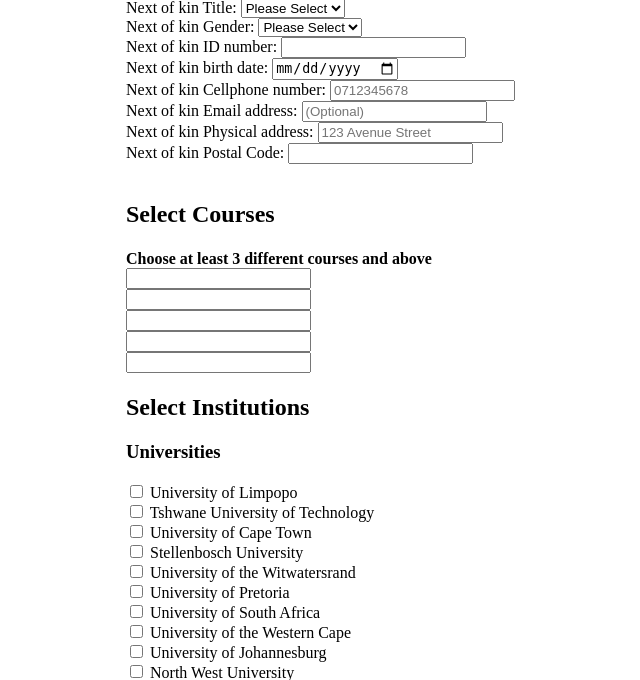
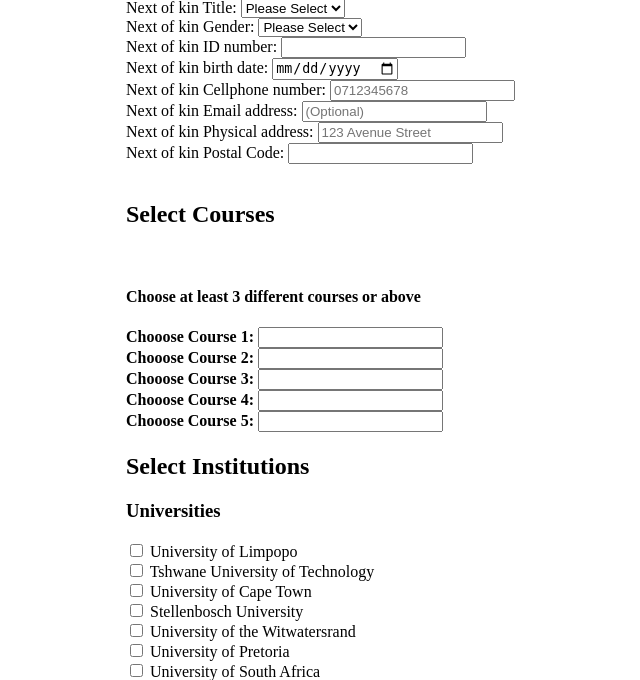
Before and after one commit to Vutlhari109/my-projects, a Python web app: template templates/form.html in a window 1280 px wide. Shown: the part 790-1470 px from the top of the page, without its empty margins (4-644 px from the left). Run offline with Jinja, Linux system fonts and the light colour scheme; the template is opened without the code that fills it, so the values that code supplies are empty.

Commit message:
Updated templates folder

```diff
--- a/templates/form.html
+++ b/templates/form.html
@@ -215,12 +215,18 @@
       <br>
 <!-- Choose Institutions you are interested in -->
 <h2>Select Courses </h2>
-<h4> Choose at least 3 different courses and above
+<br>
+<h4> Choose at least 3 different courses or above<h4>
 <div id="courses">
+  <label for"course1">Chooose Course 1:</label>
   <input type="text" name="courses" required><br>
+  <label for="course2">Chooose Course 2:</label>
   <input type="text" name="courses" required><br>
+  <label for="course3">Chooose Course 3:</label>
   <input type="text" name="courses" required><br>
+  <label for="course4">Chooose Course 4:</label>
   <input type="text" name="courses" ><br>
+  <label for="course5">Chooose Course 5:</label>
   <input type="text" name="courses" ><br>
 </div>
 
```
Also changed, not shown: templates/staff_dashboard.html (+1 -13 lines).
